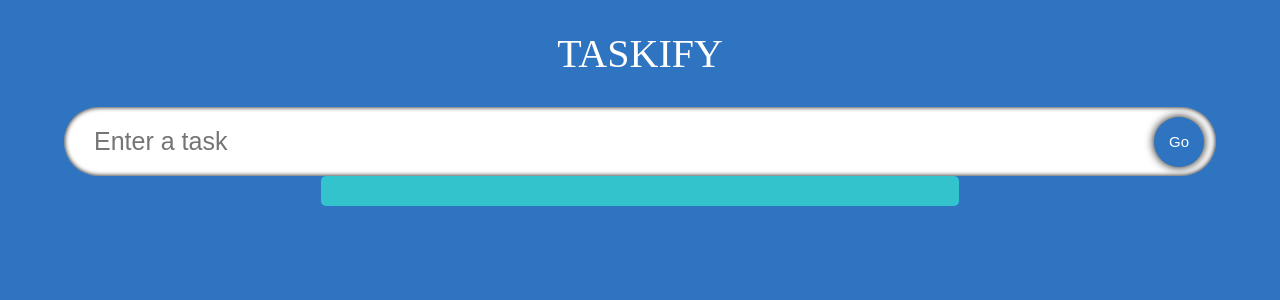
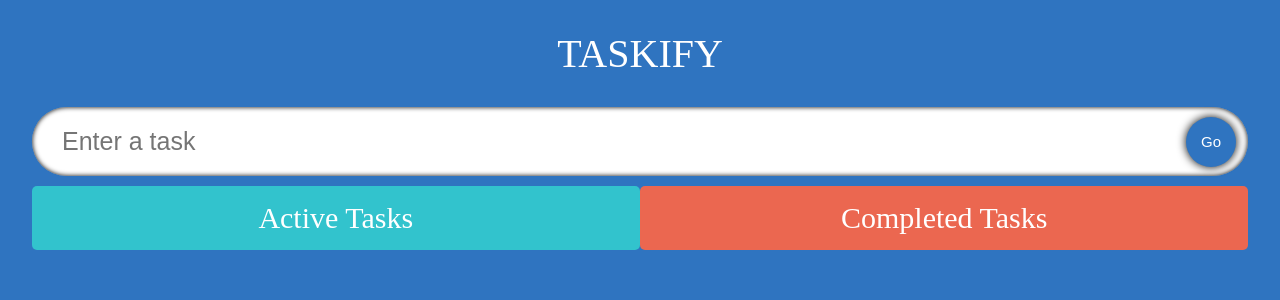
Before and after one commit to milenabarot/taskify-TS, a React (Create React App) app: page / in a window 1280 px wide. Shown: the top 300 px of the page. Built offline with nearby package versions, Linux system fonts and the light colour scheme; a web font is replaced by a local one.

Commit message:
Implementing drag and drop

```diff
--- a/package.json
+++ b/package.json
@@ -9,8 +9,10 @@
     "@types/jest": "^27.0.1",
     "@types/node": "^16.7.13",
     "@types/react": "^18.0.0",
+    "@types/react-beautiful-dnd": "^13.1.3",
     "@types/react-dom": "^18.0.0",
     "react": "^18.2.0",
+    "react-beautiful-dnd": "^13.1.1",
     "react-dom": "^18.2.0",
     "react-icons": "^4.7.1",
     "react-scripts": "5.0.1",
--- a/src/App.tsx
+++ b/src/App.tsx
@@ -3,10 +3,12 @@
 import InputField from "./components/InputField";
 import { Todo } from "./model";
 import TodoList from "./components/TodoList";
+import { DragDropContext, DropResult } from "react-beautiful-dnd";
 
 const App: React.FC = () => {
   const [todo, setTodo] = useState<string>("");
   const [todos, setTodos] = useState<Todo[]>([]);
+  const [completedTodos, setCompletedTodos] = useState<Todo[]>([]);
 
   const handleAdd = (e: React.FormEvent) => {
     e.preventDefault();
@@ -20,12 +22,56 @@
   };
 
   console.log(todos);
+
+  const onDragEnd = (result: DropResult) => {
+    console.log(result);
+    const { source, destination } = result;
+
+    if (!destination) return;
+
+    if (
+      destination.droppableId === source.droppableId &&
+      destination.index === source.index
+    )
+      return;
+
+    let add;
+    let active = todos;
+    let complete = completedTodos;
+
+    if (source.droppableId === "TodosList") {
+      add = active[source.index];
+      console.log(active.splice(source.index, 1));
+      active.splice(source.index, 1);
+    } else {
+      add = complete[source.index];
+      complete.splice(source.index, 1);
+    }
+
+    if (destination.droppableId === "TodosList") {
+      active.splice(destination.index, 0, add);
+      console.log(destination.index);
+    } else {
+      complete.splice(destination.index, 0, add);
+    }
+
+    setCompletedTodos(complete);
+    setTodos(active);
+  };
+
   return (
-    <div className="App">
-      <span className="heading">Taskify</span>
-      <InputField todo={todo} setTodo={setTodo} handleAdd={handleAdd} />
-      <TodoList todos={todos} setTodos={setTodos} />
-    </div>
+    <DragDropContext onDragEnd={onDragEnd}>
+      <div className="App">
+        <span className="heading">Taskify</span>
+        <InputField todo={todo} setTodo={setTodo} handleAdd={handleAdd} />
+        <TodoList
+          todos={todos}
+          setTodos={setTodos}
+          completedTodos={completedTodos}
+          setCompletedTodos={setCompletedTodos}
+        />
+      </div>
+    </DragDropContext>
   );
 };
 
--- a/src/components/InputField.tsx
+++ b/src/components/InputField.tsx
@@ -6,6 +6,7 @@
   setTodo: React.Dispatch<React.SetStateAction<string>>;
   handleAdd: (e: React.FormEvent) => void;
 }
+
 // can also write it like this:
 // const InputField: React.FC<Props> = ....
 
--- a/src/components/SingleTodo.tsx
+++ b/src/components/SingleTodo.tsx
@@ -2,14 +2,16 @@
 import { Todo } from "../model";
 import { AiFillDelete, AiFillEdit } from "react-icons/ai";
 import { MdDone } from "react-icons/md";
+import { Draggable } from "react-beautiful-dnd";
 
 type Props = {
+  index: number;
   todo: Todo;
   todos: Todo[];
   setTodos: React.Dispatch<React.SetStateAction<Todo[]>>;
 };
 
-const SingleTodo = ({ todo, todos, setTodos }: Props) => {
+const SingleTodo = ({ index, todo, todos, setTodos }: Props) => {
   // state to be able to switch to edit mode
   const [edit, setEdit] = useState<Boolean>(false);
   const [editTodo, setEditTodo] = useState<string>(todo.todo);
@@ -43,9 +45,18 @@
   }, [edit]);
 
   return (
-    <form className="todos__single" onSubmit={(e) => handleEdit(e, todo.id)}>
+    <Draggable draggableId={todo.id.toString()} index={index}>
+      {(provided, snapshot) => (
+        <form
+          className={`todos__single ${snapshot.isDragging ? "drag" : ""}`}
+          onSubmit={(e) => handleEdit(e, todo.id)}
+          {...provided.draggableProps}
+          {...provided.dragHandleProps}
+          ref={provided.innerRef}
+        >
           {edit ? (
             <input
+              ref={inputRef}
               value={editTodo}
               onChange={(e) => setEditTodo(e.target.value)}
               className="todos__single--text"
@@ -78,6 +89,8 @@
             </span>
           </div>
         </form>
+      )}
+    </Draggable>
   );
 };
 
--- a/src/components/TodoList.tsx
+++ b/src/components/TodoList.tsx
@@ -1,25 +1,69 @@
 import React from "react";
 import { Todo } from "../model";
 import SingleTodo from "./SingleTodo";
-import "./styles.css";
+import { Droppable } from "react-beautiful-dnd";
 
 interface props {
   todos: Array<Todo>;
-  setTodos: React.Dispatch<React.SetStateAction<Todo[]>>;
+  setTodos: React.Dispatch<React.SetStateAction<Array<Todo>>>;
+  setCompletedTodos: React.Dispatch<React.SetStateAction<Array<Todo>>>;
+  completedTodos: Array<Todo>;
 }
 
-const TodoList: React.FC<props> = ({ todos, setTodos }) => {
+const TodoList: React.FC<props> = ({
+  todos,
+  setTodos,
+  completedTodos,
+  setCompletedTodos,
+}) => {
   return (
-    <div className="todos">
-      {todos.map((todo) => (
+    <div className="container">
+      <Droppable droppableId="TodosList">
+        {(provided, snapshot) => (
+          <div
+            className={`todos ${snapshot.isDraggingOver ? "dragactive" : ""}`}
+            ref={provided.innerRef}
+            {...provided.droppableProps}
+          >
+            <span className="todos__heading">Active Tasks</span>
+            {todos?.map((todo, index) => (
               <SingleTodo
+                index={index}
+                todos={todos}
                 todo={todo}
                 key={todo.id}
-          todos={todos}
                 setTodos={setTodos}
               />
             ))}
+            {provided.placeholder}
+          </div>
+        )}
+      </Droppable>
+      <Droppable droppableId="TodosRemove">
+        {(provided, snapshot) => (
+          <div
+            ref={provided.innerRef}
+            {...provided.droppableProps}
+            className={`todos  ${
+              snapshot.isDraggingOver ? "dragcomplete" : "remove"
+            }`}
+          >
+            <span className="todos__heading">Completed Tasks</span>
+            {completedTodos?.map((todo, index) => (
+              <SingleTodo
+                index={index}
+                todos={completedTodos}
+                todo={todo}
+                key={todo.id}
+                setTodos={setCompletedTodos}
+              />
+            ))}
+            {provided.placeholder}
+          </div>
+        )}
+      </Droppable>
     </div>
   );
 };
+
 export default TodoList;
--- a/src/components/styles.css
+++ b/src/components/styles.css
@@ -1,6 +1,6 @@
 .input {
   display: flex;
-  width: 90%;
+  width: 95%;
   position: relative;
   align-items: center;
 }
@@ -44,6 +44,14 @@
   box-shadow: 0 0 5px black;
 }
 
+.container {
+  width: 95%;
+  display: flex;
+  margin-top: 10px;
+  justify-content: space-between;
+  align-items: flex-start;
+}
+
 .todos {
   border-radius: 5px;
   display: flex;
@@ -51,6 +59,12 @@
   width: 47.5%;
   padding: 15px;
   background-color: rgb(50, 195, 205);
+}
+
+.todos__heading {
+  font-size: 30px;
+  text-align: center;
+  color: white;
 }
 
 .todos__single {
@@ -100,13 +114,8 @@
   }
 }
 
-/*
-  .container {
-    width: 95%;
-    display: flex;
-    margin-top: 10px;
-    justify-content: space-between;
-    align-items: flex-start;
+.remove {
+  background-color: rgb(235, 103, 80);
 }
 
 .dragactive {
@@ -117,52 +126,6 @@
   background-color: rgb(255, 38, 0);
 }
 
-  .remove {
-    background-color: rgb(235, 103, 80);
-  }
-
-  .todos__heading {
-    font-size: 30px;
-    /* text-align: center;
-    color: white;
-  }
-
-  .todos__single {
-    display: flex;
-    border-radius: 5px;
-    padding: 20px;
-    margin-top: 15px;
-    background-image: url("https://img.freepik.com/free-photo/crumpled-yellow-paper-background-close-up_60487-2390.jpg?size=626&ext=jpg");
-    transition: 0.2s;
-  }
-
 .drag {
   box-shadow: 0 0 20px black;
 }
-
-
-  .icon {
-    margin-left: 10px;
-    font-size: 25px;
-    cursor: pointer;
-  }
-
-  @media (max-width: 1100px) {
-    .todos {
-      width: 45%;
-    }
-  }
-
-  @media (max-width: 700px) {
-    .input {
-      width: 95%;
-    }
-    .container {
-      width: 95%;
-      flex-direction: column;
-    }
-    .todos {
-      width: 95%;
-      margin-bottom: 10px;
-    }
-  }  */
--- a/src/index.tsx
+++ b/src/index.tsx
@@ -6,8 +6,4 @@
 const root = ReactDOM.createRoot(
   document.getElementById("root") as HTMLElement
 );
-root.render(
-  <React.StrictMode>
-    <App />
-  </React.StrictMode>
-);
+root.render(<App />);
```
Also changed, not shown: 1 other file (tests, documents, lock files or other folders). Lines whose indentation alone changed are shown as unchanged.
